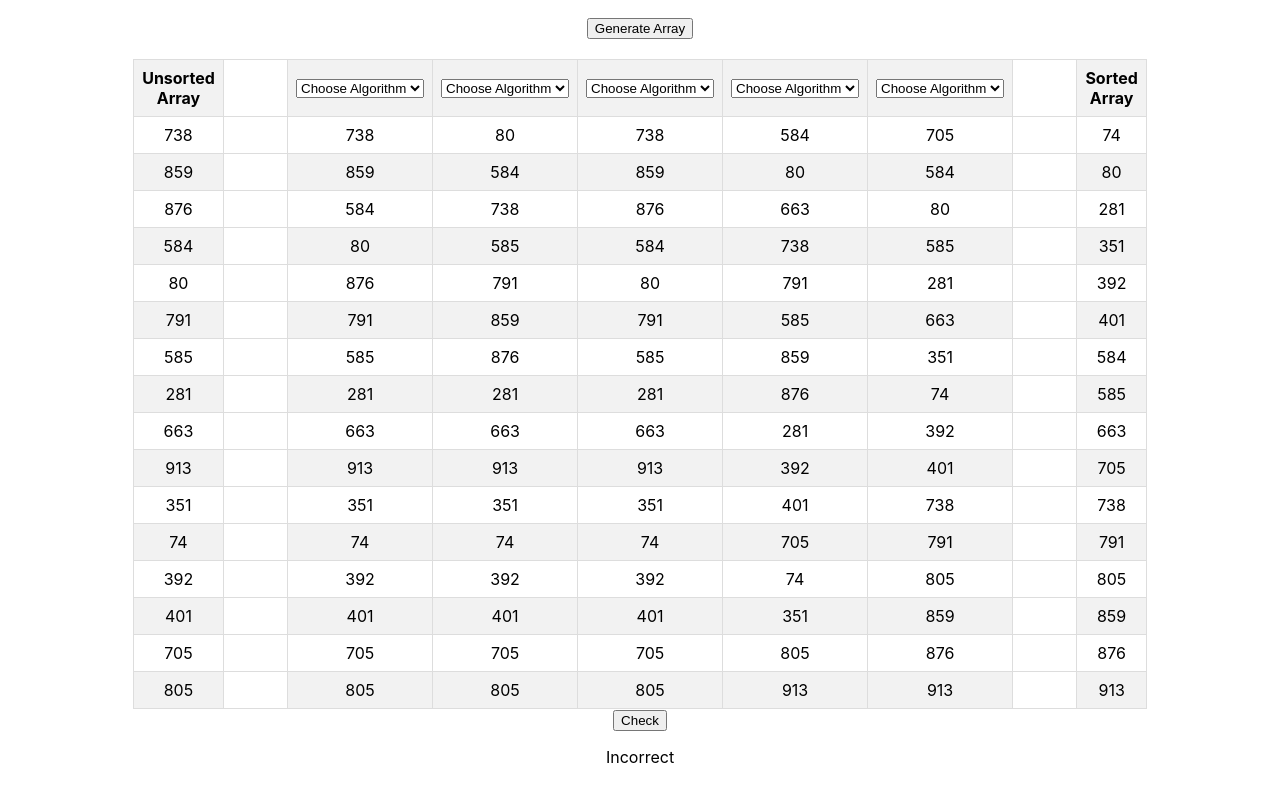
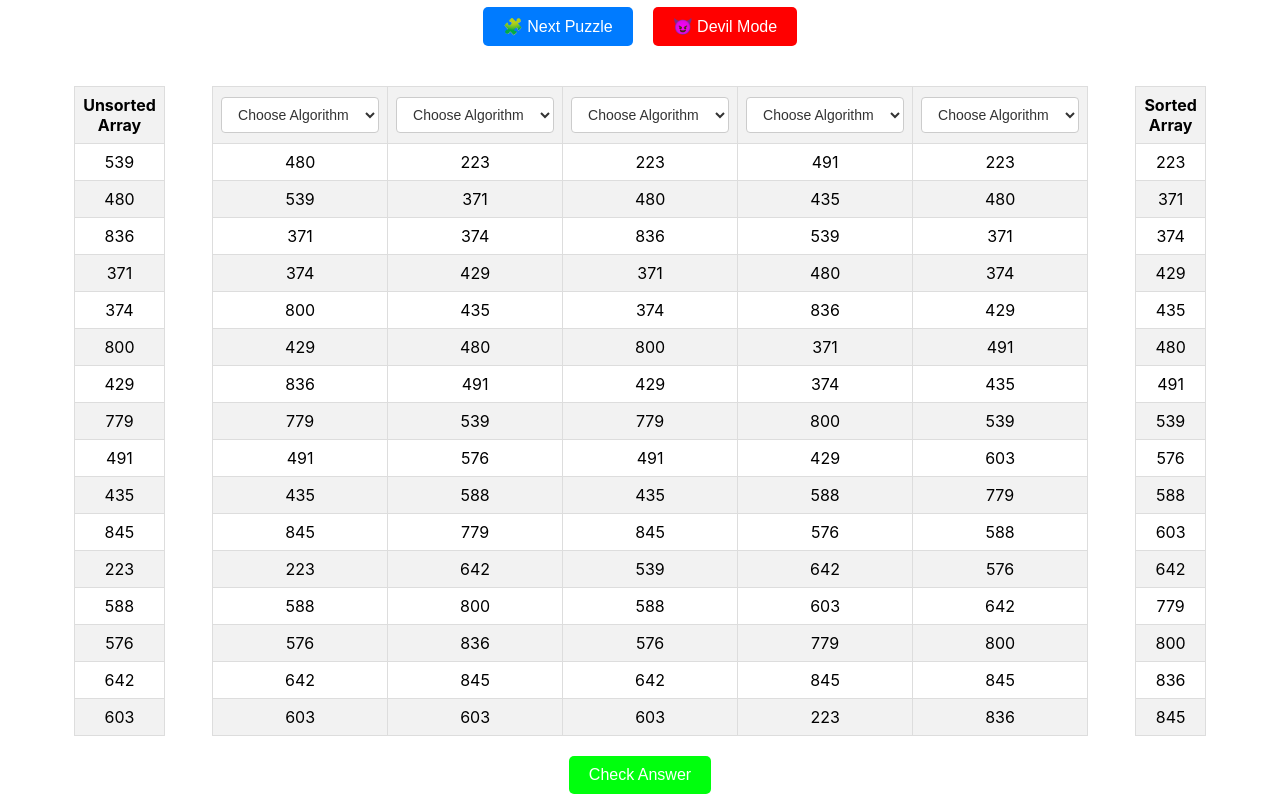
Before and after one commit to PallonCX/SortingJumble, a React (Create React App) app: page / in a window 1280 px wide. Built offline with nearby package versions, Linux system fonts and the light colour scheme.

Commit message:
Fully functioning

```diff
--- a/src/components/Homepage.css
+++ b/src/components/Homepage.css
@@ -44,3 +44,122 @@
     visibility: hidden;
     background-color: transparent; /* Maintain width while hidden */
   }
+
+  .algorithm-select {
+    padding: 8px 12px;
+    font-size: 14px;
+    border: 1px solid #ccc;
+    border-radius: 4px;
+    background-color: #fff;
+    color: #333;
+    cursor: pointer;
+    outline: none;
+    transition: border-color 0.2s ease-in-out;
+  }
+
+  .algorithm-select:hover {
+    border-color: #999;
+  }
+
+  .algorithm-select:focus {
+    border-color: #007bff;
+  }
+
+  .button-row {
+    display: flex;
+    justify-content: center;
+    margin-bottom: 20px;
+  }
+
+  .button-row button {
+    margin: 0 10px;
+  }
+
+  .button-style {
+    font-size: 16px;
+    padding: 10px 20px;
+    color: #fff;
+    border: none;
+    border-radius: 5px;
+    cursor: pointer;
+    transition: background-color 0.3s;
+  }
+
+  .puzzle {
+    background-color: #007bff;
+  }
+
+  .puzzle:hover {
+    background-color: #0056b3;
+  }
+
+  .puzzle:active {
+    background-color: #004080;
+  }
+
+  .devil-mode {
+    background-color: #007bff;
+  }
+
+  .devil-mode:hover {
+    background-color: #0056b3;
+  }
+
+  .devil-mode:active {
+    background-color: #004080;
+  }
+
+  .baby-mode {
+    background-color: #ff0000;
+  }
+
+  .baby-mode:hover {
+    background-color: #9e0e0e;
+  }
+
+  .baby-mode:active {
+    background-color: #b34040;
+  }
+
+  .check {
+    background-color: #00ff0d;
+  }
+
+  .check:hover {
+    background-color: #15881b;
+  }
+
+  .check:active {
+    background-color: #54cd5a;
+  }
+
+  .check-container {
+    margin-top: 20px;
+  }
+
+  .correct {
+    color: green;
+  }
+
+  .incorrect {
+    color: red;
+  }
+
+  .styled-table td, .styled-table th {
+    padding: 8px;
+    border: 1px solid #ddd;
+    text-align: center;
+  }
+
+  .styled-table td.empty-column, .styled-table th.empty-column {
+    border: none;
+    padding: 0;
+  }
+
+  .correct-cell {
+    background-color: green; /* Change the background color to green for correct cells */
+  }
+
+  .incorrect-cell {
+    background-color: red; /* Change the background color to red for incorrect cells */
+  }
--- a/src/components/Homepage.js
+++ b/src/components/Homepage.js
@@ -1,3 +1,4 @@
+// Homepage.js
 import React, { useState, useEffect } from 'react';
 import { bubbleSort } from '../utils/bubbleSort';
 import { selectionSort } from '../utils/selectionSort';
@@ -7,8 +8,58 @@ import { quickSort } from '../utils/quickSort';
 import { generateUnsortedArray } from '../utils/generator';
 import './Homepage.css'; // Import CSS file for styling
 
+// Define handleGenerateArray outside of the component
+const handleGenerateArray = (n, dataType) => {
+    // Reset sortingAlgorithms state to empty object
+    let sortingAlgorithms = {
+      bubble: '',
+      selection: '',
+      insertion: '',
+      merge: '',
+      quick: '',
+    };
+
+    let newArray = generateUnsortedArray(n, dataType);
+    let newSortedArrays;
+    let areDistinct = false;
+
+    while (!areDistinct) {
+      newArray = generateUnsortedArray(n, dataType);
+      newSortedArrays = {
+        bubble: bubbleSort([...newArray]),
+        selection: selectionSort([...newArray]),
+        insertion: insertionSort([...newArray]),
+        merge: mergeSort([...newArray]),
+        quick: quickSort([...newArray]),
+        sorted: [...newArray].sort((a, b) => a - b)
+      };
+
+      // Check if all pairs of sorted arrays are distinct
+      areDistinct = checkDistinct(newArray, newSortedArrays);
+    }
+
+    return { sortingAlgorithms, newArray, newSortedArrays };
+  };
+
+
+const checkDistinct = (unsortedArray, sortedArrays) => {
+  let check = Object.keys(sortedArrays).every((key1, index1) => {
+    return Object.keys(sortedArrays).every((key2, index2) => {
+      if (index1 < index2) {
+        return (
+          JSON.stringify(sortedArrays[key1]) !== JSON.stringify(sortedArrays[key2]) &&
+          JSON.stringify(sortedArrays[key1]) !== JSON.stringify(unsortedArray)
+        );
+      }
+      return true;
+    });
+  });
+  return check;
+};
+
 const Homepage = () => {
-  const [unsortedArray, setUnsortedArray] = useState(generateUnsortedArray(16, 'integer'));
+  const n = 16;
+  const [unsortedArray, setUnsortedArray] = useState(generateUnsortedArray(n, 'integer'));
   const [sortedArrays, setSortedArrays] = useState({
     bubble: [],
     selection: [],
@@ -24,29 +75,28 @@ const Homepage = () => {
     merge: '',
     quick: '',
   });
-  const [isCorrect, setIsCorrect] = useState(false);
+  const [isCorrect, setIsCorrect] = useState(null);
   const [algorithmOrder, setAlgorithmOrder] = useState([]);
-  const [showLastRow, setShowLastRow] = useState(false); // State to control the visibility of the last row
+  const [showLastRow, setShowLastRow] = useState(false);
+  const [devilMode, setDevilMode] = useState(false);
+  const algorithmNames = {
+    bubble: 'Bubble Sort',
+    selection: 'Selection Sort',
+    insertion: 'Insertion Sort',
+    merge: 'Merge Sort',
+    quick: 'Quick Sort',
+  };
 
   useEffect(() => {
-    const bubbleSorted = bubbleSort([...unsortedArray]);
-    const selectionSorted = selectionSort([...unsortedArray]);
-    const insertionSorted = insertionSort([...unsortedArray]);
-    const mergeSorted = mergeSort([...unsortedArray]);
-    const quickSorted = quickSort([...unsortedArray]);
-    const sorted = [...unsortedArray].sort((a, b) => a - b); // Sort the unsorted array
-    setSortedArrays({
-      bubble: bubbleSorted,
-      selection: selectionSorted,
-      insertion: insertionSorted,
-      merge: mergeSorted,
-      quick: quickSorted,
-      sorted: sorted, // Include the sorted array in sortedArrays
-    });
-    // Shuffle the array of algorithm keys
-    const shuffledKeys = shuffleArray(Object.keys(sortingAlgorithms));
+    const { sortingAlgorithms, newArray, newSortedArrays } = handleGenerateArray(n, devilMode ? 'string' : 'integer');
+    setUnsortedArray(newArray);
+    setSortedArrays(newSortedArrays);
+    setIsCorrect(null);
+    setShowLastRow(false);
+    setSortingAlgorithms(sortingAlgorithms);
+    const shuffledKeys = shuffleArray(getAlgorithm());
     setAlgorithmOrder(shuffledKeys);
-  }, [unsortedArray, sortingAlgorithms]); // Update when unsortedArray changes
+  }, [devilMode]);
 
   const shuffleArray = (array) => {
     const shuffledArray = [...array];
@@ -57,34 +107,11 @@ const Homepage = () => {
     return shuffledArray;
   };
 
-  const handleGenerateArray = () => {
-    let newArray = generateUnsortedArray(16, 'integer');
-    let newSortedArrays;
-    let isSame = true;
+  const getAlgorithm = () => {
+    return ['bubble', 'selection', 'insertion', 'merge', 'quick']
+  }
 
-    while (isSame) {
-      newArray = generateUnsortedArray(16, 'integer');
-      newSortedArrays = {
-        bubble: bubbleSort([...newArray]),
-        selection: selectionSort([...newArray]),
-        insertion: insertionSort([...newArray]),
-        merge: mergeSort([...newArray]),
-        quick: quickSort([...newArray]),
-        sorted: [...newArray].sort((a, b) => a - b)
-      };
-
-      isSame = Object.keys(newSortedArrays).some(key => (
-        JSON.stringify(sortedArrays[key]) === JSON.stringify(newSortedArrays[key]) ||
-        JSON.stringify(sortedArrays[key]) === JSON.stringify(newArray)
-      ));
-    }
-
-    setUnsortedArray(newArray);
-    setSortedArrays(newSortedArrays);
-    setIsCorrect(false); // Reset the correctness state
-    setShowLastRow(false); // Hide the last row when generating a new array
-  };
-
+  // Inside the check button click handler
   const handleCheck = () => {
     let allCorrect = true;
     Object.keys(sortingAlgorithms).forEach(key => {
@@ -104,9 +131,31 @@ const Homepage = () => {
     }));
   };
 
+  const refresh = () => {
+    const { sortingAlgorithms, newArray, newSortedArrays } = handleGenerateArray(n, devilMode ? 'string' : 'integer');
+    setUnsortedArray(newArray);
+    setSortedArrays(newSortedArrays);
+    setIsCorrect(null);
+    setShowLastRow(false);
+    setSortingAlgorithms(sortingAlgorithms);
+    const shuffledKeys = shuffleArray(Object.keys(sortingAlgorithms));
+    setAlgorithmOrder(shuffledKeys);
+  }
+
+  const toggleDevilMode = () => {
+    setDevilMode(prevMode => !prevMode);
+  };
+
   return (
     <div className="centered-container">
-      <button onClick={handleGenerateArray}>Generate Array</button>
+      <div className="button-row">
+        <button onClick={refresh} className="button-style puzzle">
+            <span role="img" aria-label="puzzle">🧩</span> Next Puzzle
+        </button>
+        <button onClick={toggleDevilMode} className={`button-style ${devilMode ? "devil-mode" : "baby-mode"}`}>
+            <span role="img" aria-label={devilMode ? "baby" : "devil"}>{devilMode ? "👶" : "😈"}</span> {devilMode ? "Baby Mode" : "Devil Mode"}
+        </button>
+      </div>
       <div className="table-container">
         <table className="styled-table">
           <thead>
@@ -115,7 +164,7 @@ const Homepage = () => {
               <th className="empty-column"></th>
               {algorithmOrder.map((key, index) => (
                 <th key={index}>
-                  <select value={"Choose Algorithm"} onChange={(e) => handleAlgorithmChange(e.target.value, key)}>
+                  <select className="algorithm-select" value={sortingAlgorithms[key]} onChange={(e) => handleAlgorithmChange(e.target.value, key)}>
                     <option value="">Choose Algorithm</option>
                     <option value="bubble">Bubble Sort</option>
                     <option value="selection">Selection Sort</option>
@@ -144,22 +193,26 @@ const Homepage = () => {
           </tbody>
           {showLastRow && (
             <tfoot>
-              <tr>
+                <tr>
                 <td className="empty-column"></td>
                 <td className="empty-column"></td>
                 {algorithmOrder.map((key, index) => (
-                  <td key={index}>{key}</td>
+                    <td key={index} className={isCorrect !== null && sortingAlgorithms[key] === key ? "correct-cell" : "incorrect-cell"}>
+                    {algorithmNames[key]}
+                    </td>
                 ))}
                 <td className="empty-column"></td>
                 <td className="empty-column"></td>
-              </tr>
+                </tr>
             </tfoot>
-          )}
+            )}
         </table>
       </div>
-      <div>
-        <button onClick={handleCheck}>Check</button>
-        {isCorrect ? <p>Correct!</p> : <p>Incorrect</p>}
+      <div className="check-container">
+        {isCorrect === true ? <p className="correct">Well Done!</p> : isCorrect === false ? <p className="incorrect">Hmm something's wrong...</p> : null}
+        <button onClick={handleCheck} className="button-style check">
+        Check Answer
+        </button>
       </div>
     </div>
   );
--- a/src/utils/generator.js
+++ b/src/utils/generator.js
@@ -13,7 +13,11 @@ export function generateUnsortedArray(n, dataType = 'string') {
       }
       return Array.from(unsortedArray); // Convert the set to an array before returning
     } else if (dataType === 'integer') {
-      return Array.from({ length: n }, () => Math.floor(Math.random() * 1001)); // Generate an array of random integers between 0 and 1000
+      let unsortedSet = new Set();
+      while (unsortedSet.size < n) {
+        unsortedSet.add(Math.floor(Math.random() * 1001)); // Generate a random integer between 0 and 1000 and add it to the set
+      }
+      return Array.from(unsortedSet); // Convert the set to an array before returning
     } else {
       throw new Error("Invalid data type. Choose either 'string' or 'integer'.");
     }
```
